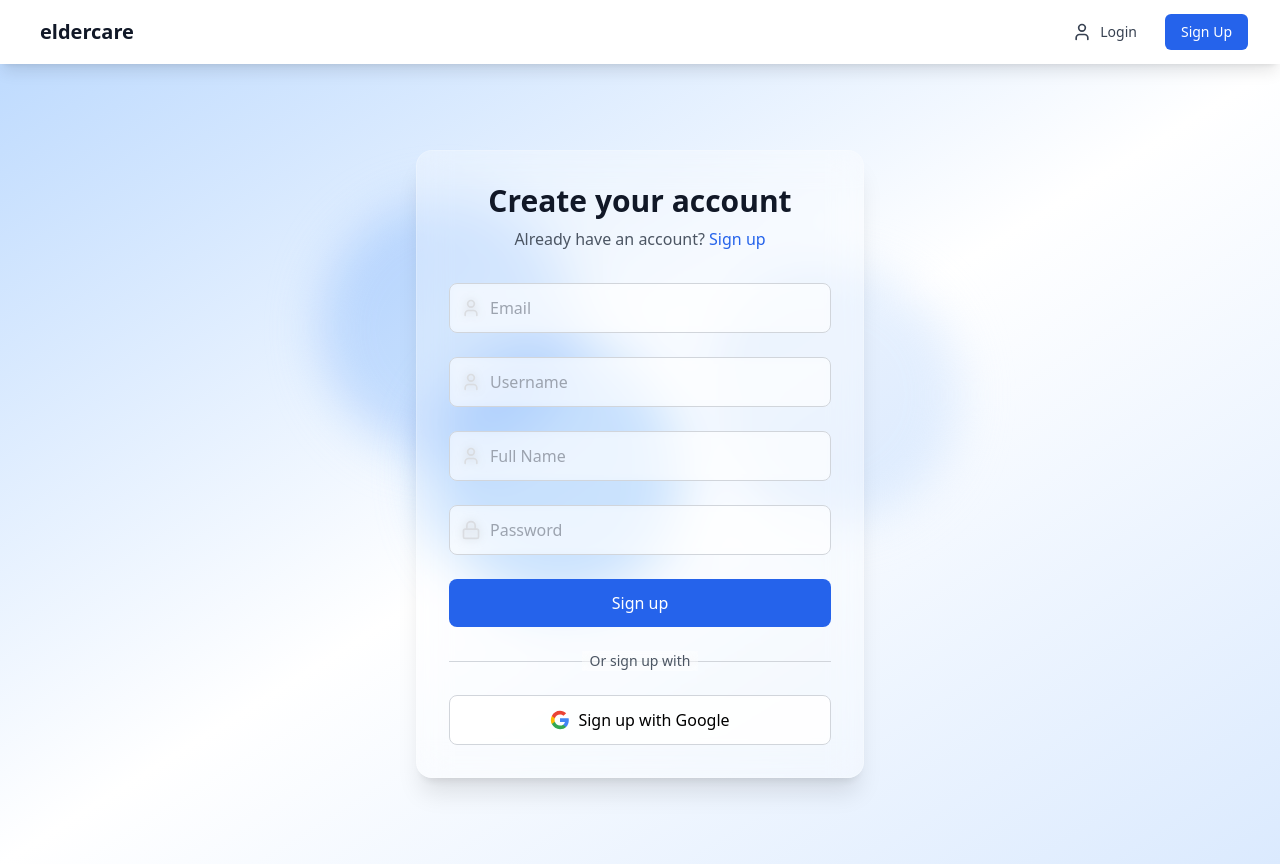
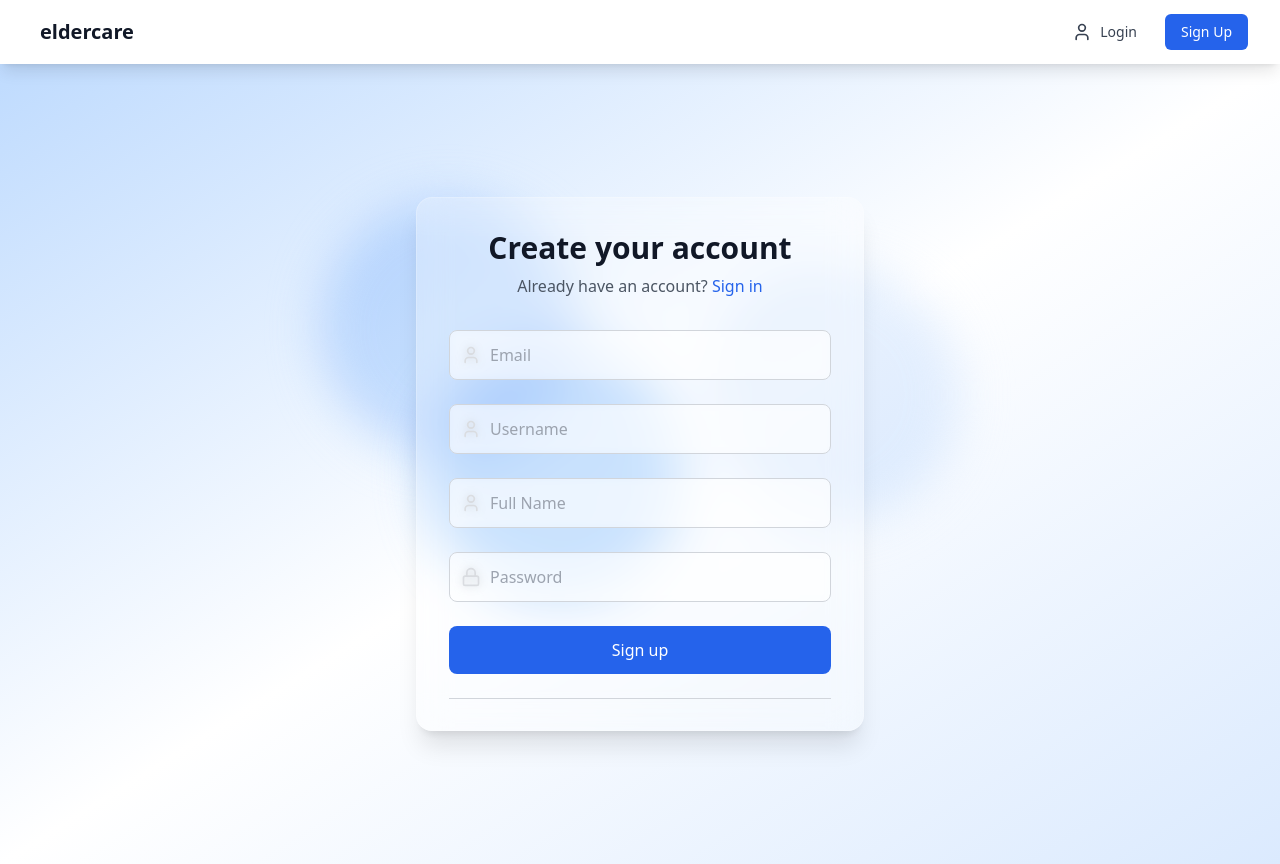
Before and after one commit to Abootlha/eldercare, a React (Vite) app in the folder client/: page /login in a window 1280 px wide. Both pictures are taken after a click on the link "Sign up". Built offline with nearby package versions, Linux system fonts and the light colour scheme.

Commit message:
google setup completed

```diff
--- a/client/src/App.jsx
+++ b/client/src/App.jsx
@@ -10,12 +10,14 @@ import { MissingPersonForm } from "./pages/MissingPersonForm";
 import { SignLanguage } from "./pages/SignLanguage";
 import { MedicalData } from "./pages/MedicalData";
 import { AdminPanel } from "./pages/AdminPanel";
+import GoogleAuthSuccess from "./pages/GoogleAuthSuccess"; // Import the new component
 
 function App() {
   const [isAuth, setIsAuth] = useState(false);
   const [isAdmin, setIsAdmin] = useState(false);
   const [loading, setLoading] = useState(true);
 
+  // Check authentication status and user role
   const checkAuth = () => {
     const token = localStorage.getItem("authToken");
     if (!token) return { isAuthenticated: false, isAdmin: false };
@@ -26,7 +28,8 @@ function App() {
         isAuthenticated: true,
         isAdmin: userData?.role === "admin", // Validate admin role
       };
-    } catch {
+    } catch (error) {
+      console.error("Error parsing user role:", error);
       return { isAuthenticated: false, isAdmin: false };
     }
   };
@@ -38,7 +41,7 @@ function App() {
     setLoading(false);
   }, []);
 
-  if (loading) return <div>Loading...</div>; // Replace with a spinner or a loading component
+  if (loading) return <div>Loading...</div>; // Replace with a spinner or loading component
 
   return (
     <Router>
@@ -49,9 +52,7 @@ function App() {
             <Route path="/" element={<Landing />} />
             <Route
               path="/login"
-              element={
-                isAuth ? <Navigate to="/" /> : <Login setIsAuth={setIsAuth} />
-              }
+              element={isAuth ? <Navigate to="/" /> : <Login setIsAuth={setIsAuth} />}
             />
             <Route
               path="/signup"
@@ -75,9 +76,9 @@ function App() {
             />
             <Route
               path="/admin"
-              element={
-                isAuth && isAdmin ? <AdminPanel /> : <Navigate to="/login" />
-              }
+              element={isAuth && isAdmin ? <AdminPanel /> : <Navigate to="/login" />}
+            />
+            <Route path="/google-auth-success" element={<GoogleAuthSuccess setIsAuth={setIsAuth} />} // Add the new Google auth success route here
             />
           </Routes>
         </div>
--- /dev/null
+++ b/client/src/pages/GoogleAuthSuccess.jsx
@@ -0,0 +1,34 @@
+import React, { useEffect } from "react";
+import { useNavigate } from "react-router-dom";
+import { toast } from "react-hot-toast";
+
+const GoogleAuthSuccess = ({ setIsAuth }) => {
+const navigate = useNavigate();
+
+useEffect(() => {
+
+    const urlParams = new URLSearchParams(window.location.search);
+    const token = urlParams.get("token");
+
+    if (token) {
+
+    localStorage.setItem("authToken", token);
+    setIsAuth(true);
+
+    toast.success("Google authentication successful!");
+
+    navigate("/dashboard");
+    } else {
+    toast.error("Authentication failed. Please try again.");
+    navigate("/login");
+    }
+}, [navigate, setIsAuth]);
+
+    return (
+        <div>
+        <h1>Google Authentication Successful!</h1>
+        </div>
+    );
+    };
+
+export default GoogleAuthSuccess;
--- a/client/src/pages/Login.jsx
+++ b/client/src/pages/Login.jsx
@@ -1,12 +1,13 @@
-import React, { useState } from "react";
+import React, { useState, useEffect  } from "react";
 import { useNavigate } from "react-router-dom";
 import { motion } from "framer-motion";
 import { toast } from "react-hot-toast";
 import { Lock, User } from "lucide-react";
 
-export const Login = ({setIsAuth}) => {
+export const Login = ({ setIsAuth }) => {
   const [username, setUsername] = useState("");
   const [password, setPassword] = useState("");
+  const [isGoogleAuth, setIsGoogleAuth] = useState(false);
 
   const navigate = useNavigate();
 
@@ -14,6 +15,19 @@ export const Login = ({setIsAuth}) => {
     e.preventDefault();
 
     try {
+      if (isGoogleAuth) {
+        // Handle Google Authentication
+        const res = await fetch("http://localhost:3001/api/auth/google-request", {
+          method: "GET",
+        });
+        const data = await res.json();
+        if (data.url) {
+          window.location.href = data.url;
+        } else {
+          throw new Error("Google authentication URL is not available.");
+        }
+      } else {
+        // Handle Username and Password Authentication
         const response = await fetch("http://localhost:3001/api/auth/login", {
           method: "POST",
           headers: {
@@ -37,27 +51,28 @@ export const Login = ({setIsAuth}) => {
         toast.success("Successfully logged in!");
         setIsAuth(true);
         navigate("/dashboard");
+      }
     } catch (error) {
+      console.error("Authentication Error:", error.message);
       toast.error(error.message);
     }
   };
 
-  const handleGoogleAuth = async () => {
-    try {
-      const res = await fetch("http://localhost:3001/api/auth/google-request", {
-        method: "GET",
-      });
-      const data = await res.json();
-      if (data.url) {
-        window.location.href = data.url;
-      } else {
-        throw new Error("Google authentication URL is not available.");
+  useEffect(() => {
+    const urlParams = new URLSearchParams(window.location.search);
+    const token = urlParams.get("token");
+
+    console.log("Full URL:", window.location.href);
+    console.log("URL Params:", urlParams.toString());
+    console.log("Extracted token:", token);
+
+    if (token) {
+      localStorage.setItem("authToken", token);
+      toast.success("Google authentication successful!");
+      setIsAuth(true);
+      navigate("/dashboard");
     }
-    } catch (err) {
-      console.log("Google Auth Error:", err.message);
-      toast.error("Google authentication failed. Please try again.");
-    }
-  };
+  }, [navigate, setIsAuth]);  // Dependency array updated to ensure it only runs when URL parameters change
 
   return (
     <div className="min-h-screen flex items-center justify-center bg-gradient-to-br from-blue-200 via-white to-blue-100 p-4">
@@ -73,7 +88,8 @@ export const Login = ({setIsAuth}) => {
         <div className="backdrop-blur-lg bg-white/30 p-8 rounded-2xl shadow-xl border border-white/20">
           <div className="text-center mb-8">
             <h2 className="text-3xl font-bold text-gray-900">Sign in to your account</h2>
-            <p className="text-gray-600 mt-2">Don't have an account?{" "}
+            <p className="text-gray-600 mt-2">
+              Don't have an account?{" "}
               <a
                 onClick={() => navigate("/signup")}
                 className="font-medium text-blue-600 hover:text-blue-500 cursor-pointer"
@@ -115,6 +131,7 @@ export const Login = ({setIsAuth}) => {
             {/* Submit Button */}
             <button
               type="submit"
+              onClick={() => setIsGoogleAuth(false)}
               className="w-full py-3 px-4 bg-blue-600 hover:bg-blue-700 text-white font-medium rounded-lg transition duration-200 ease-in-out transform hover:scale-105"
             >
               Sign in
@@ -132,8 +149,8 @@ export const Login = ({setIsAuth}) => {
 
             {/* Google Sign In Button */}
             <button
-              type="button"
-              onClick={handleGoogleAuth}
+              type="submit"
+              onClick={() => setIsGoogleAuth(true)}
               className="w-full flex items-center justify-center py-3 px-4 bg-white/80 hover:bg-white/90 backdrop-blur-sm rounded-lg border border-gray-300 transition duration-200 ease-in-out transform hover:scale-105"
             >
               <svg className="w-5 h-5 mr-2" viewBox="0 0 24 24">
@@ -163,4 +180,4 @@ export const Login = ({setIsAuth}) => {
   );
 };
 
-export default Login
+export default Login;
--- a/client/src/pages/Signup.jsx
+++ b/client/src/pages/Signup.jsx
@@ -46,7 +46,7 @@ const Signup = () => {
         setName('');
         setPassword('');
         setUsername('');
-        // Optionally redirect the user after successful registration
+
         // navigate('/login');
       } else {
         toast.error(
@@ -83,7 +83,7 @@ const Signup = () => {
             onClick={() => navigate("/login")}
             className="font-medium text-blue-600 hover:text-blue-500 cursor-pointer"
             >
-            Sign up
+            Sign in
             </a>
             </p>
           </div>
@@ -170,36 +170,8 @@ const Signup = () => {
               <div className="absolute inset-0 flex items-center">
                 <div className="w-full border-t border-gray-300"></div>
               </div>
-              <div className="relative flex justify-center text-sm">
-                <span className="px-2 bg-white/30 text-gray-600 backdrop-blur-sm">Or sign up with</span>
-              </div>
             </div>
 
-            {/* Google Sign Up Button */}
-            <button
-              type="button"
-              className="w-full flex items-center justify-center py-3 px-4 bg-white/80 hover:bg-white/90 backdrop-blur-sm rounded-lg border border-gray-300 transition duration-200 ease-in-out transform hover:scale-105"
-            >
-              <svg className="w-5 h-5 mr-2" viewBox="0 0 24 24">
-                <path
-                  d="M22.56 12.25c0-.78-.07-1.53-.2-2.25H12v4.26h5.92c-.26 1.37-1.04 2.53-2.21 3.31v2.77h3.57c2.08-1.92 3.28-4.74 3.28-8.09z"
-                  fill="#4285F4"
-                />
-                <path
-                  d="M12 23c2.97 0 5.46-.98 7.28-2.66l-3.57-2.77c-.98.66-2.23 1.06-3.71 1.06-2.86 0-5.29-1.93-6.16-4.53H2.18v2.84C3.99 20.53 7.7 23 12 23z"
-                  fill="#34A853"
-                />
-                <path
-                  d="M5.84 14.09c-.22-.66-.35-1.36-.35-2.09s.13-1.43.35-2.09V7.07H2.18C1.43 8.55 1 10.22 1 12s.43 3.45 1.18 4.93l2.85-2.22.81-.62z"
-                  fill="#FBBC05"
-                />
-                <path
-                  d="M12 5.38c1.62 0 3.06.56 4.21 1.64l3.15-3.15C17.45 2.09 14.97 1 12 1 7.7 1 3.99 3.47 2.18 7.07l3.66 2.84c.87-2.6 3.3-4.53 6.16-4.53z"
-                  fill="#EA4335"
-                />
-              </svg>
-              Sign up with Google
-            </button>
           </form>
         </div>
       </div>
```
Also changed, not shown: 1 other file (tests, documents, lock files or other folders). Lines whose indentation alone changed are shown as unchanged.
